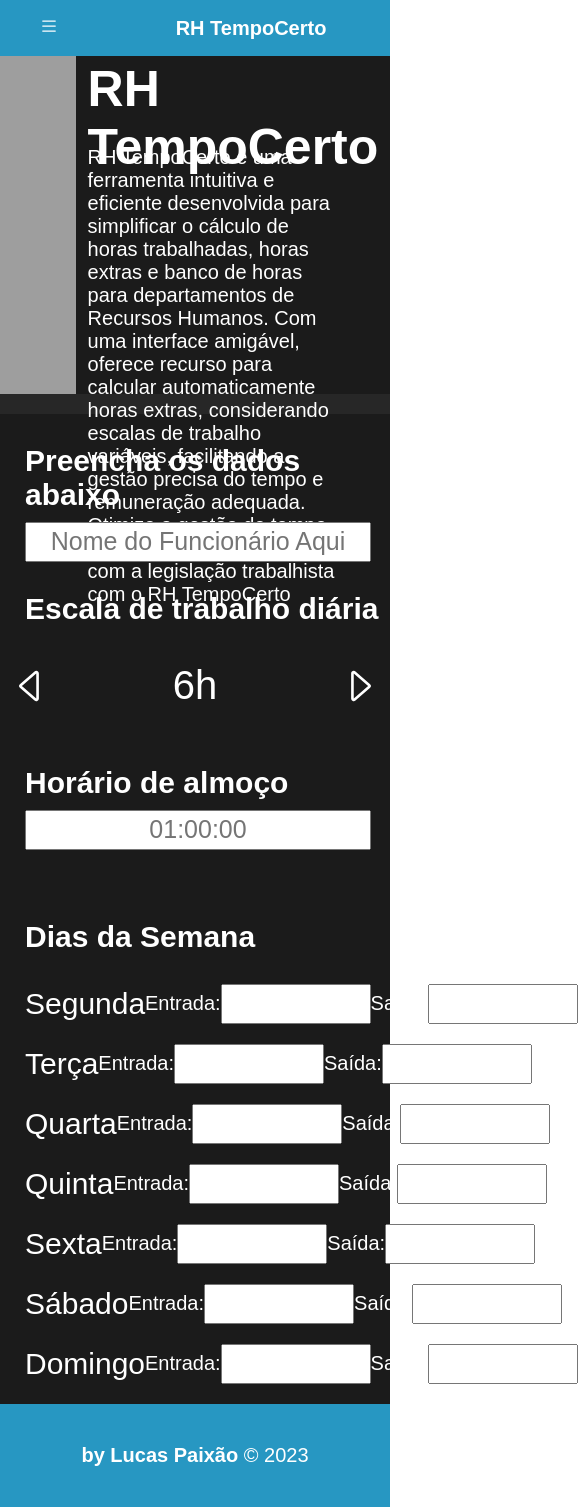
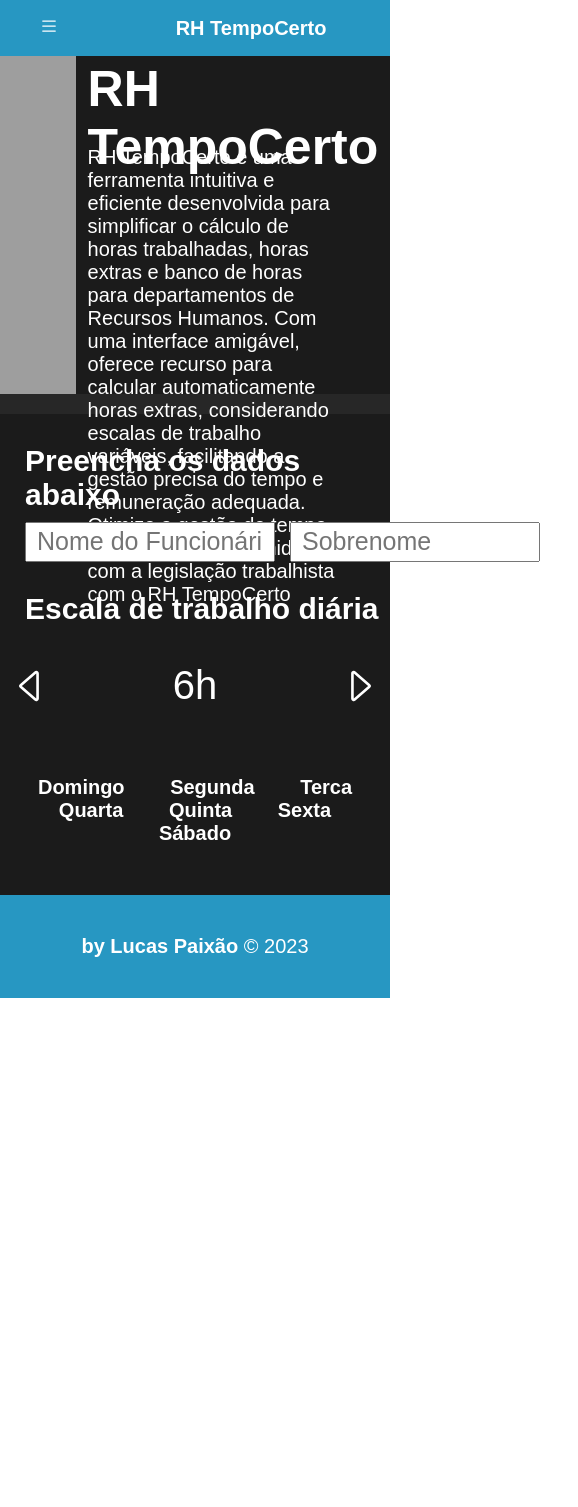
Before and after one commit to lukas-lkc/hrtool, a plain HTML site: page index.html in a window 390 px wide. Shown: the whole page, 578 px wide, since content can reach past the window. After the commit the page ends 998 px from the top, so only its background shows below. Drawn offline with Linux system fonts and the light colour scheme; grey boxes are pictures that could not be loaded.

Commit message:
Adicionei funcionalidade de ativar/desativar os dias da semana

```diff
--- a/css/styles.css
+++ b/css/styles.css
@@ -159,7 +159,7 @@
 .form_main {
     max-width: 1200px;
     margin: 0 auto;
-    padding: 0px 10px 20px 10px;
+    padding: 0px 10px 50px 10px;
     background-color: #1b1b1b;
     text-align: left;
     /* Cor de fundo de backup */
@@ -171,14 +171,20 @@
 
 }
 
-.campo_nome_funcionario, .campo_hora_almoco
+.campo-tipo1
 {
     color: var(--color-dark2);
     font-size: 25px;
     height: 40px;
+    width: 250px;
     padding: 0 10px;
+    text-align: left;
+    margin-left: 15px;
+}
+
+#horaAlmoco
+{
     text-align: center;
-    margin-left: 15px;
 }
 
 .campo_entrada, .campo_saida{
@@ -187,31 +193,70 @@
     height: 40px;
     padding: 0 10px;
     text-align: center;
+    margin: 15px;
     color: var(--color-dark2);
 }
 
-.dias_semana{
-    padding-top: 40px;
+label[for^="entrada"] {
+    margin: 10px;
+    /* Outros estilos desejados */
+}
+.campo_entrada {
+    margin: 0px 200px 0px 0px; /* Adiciona margem apenas ao campo de entrada */
+}
+.campo_saida {
+    margin: 0px 0px 0px 0px; /* Adiciona margem apenas ao campo de entrada */
 }
 
-.dias_semana_campos{
+.selecao_dias {
+    margin-top: 40px;
     text-align: center;
-    display: flex;
-    /*deixa um bloco ao lado do outro*/
-    /*flex-direction: column; deixa um elemento em baixo do outro em formato de coluna*/
     flex-direction: row;
-    /*deixa um elemento ao lado do outro linha (vem por default)*/
+    align-items: center;
+}
+.selecao_dias a {
+    text-decoration: none;
+    margin: 20px;
+    color: var(--color-white);
+    transition: 1s;
+    font-weight: bold;
+}
+
+.selecao_dias a:hover {
+    color: var(--color-green1);
+    transition: 1s;
+}
+
+
+
+
+
+
+.dias_semana_campos {
+    display: none; /* Inicia oculto */
+    text-align: center;
+    flex-direction: row;
     align-items: center;
     justify-content: space-between;
-    /*distancia entre os blocos, sempre ao extremo*/
     padding: 20px 10px 0 15px;
+}
+
+.dias_semana_campos.active {
+    display: flex;
+    background-color: transparent;
 }
 
 .dias{
     text-align: left;
     width: 120px;
     font-size: 30px;
+
 }
+
+.dias_semana_campos.active {
+    display: block;
+ }
+  /* Mostra quando a classe active está presente */
 /*////////////////////primeiro carrossel////////////////////*/
 .slider_escalas {
     display: flex;
@@ -262,24 +307,30 @@
     height: 100%;
 }
 
-/*segundo carrossel*/
-
-
-
+/*campo1*/
+.div-campo1{
+    display: flex;
+}
 .btn {
     display: block;
     text-align: center;
+    font-size: 20px;
     text-transform: uppercase;
     text-decoration: none;
     background-color: var(--color-green1);
-    padding: 15px;
+    height: 40px;
+    border-radius: 5px;
+    padding: 0 10px;
     margin-bottom: 20px;
     transition: 0.5s;
+    margin-left: 15px;
 }
 
 .btn:hover {
     background-color: var(--color-green2);
 }
+
+
 
 footer {
     background-color: var(--color-green1);
--- a/index.html
+++ b/index.html
@@ -65,9 +65,14 @@
     <form class="form_main">
       <h3>Preencha os dados abaixo</h3>
       <!--Campo nome funcionario-->
-      <label for="nomeFuncionario"></label>
-      <input class="campo_nome_funcionario" type="text" id="nomeFuncionario" name="nomeFuncionario"
-        placeholder="Nome do Funcionário Aqui">
+      <div class="div-campo1">
+        <label for="nomeFuncionario"></label>
+        <input class="campo-tipo1" type="text" id="nomeFuncionario" name="nomeFuncionario"
+          placeholder="Nome do Funcionário">
+        <label for="sobrenomeFuncionario"></label>
+        <input class="campo-tipo1" type="text" id="sobrenomeFuncionario" name="sobrenomeFuncionario"
+          placeholder="Sobrenome">
+      </div>
       <h3>Escala de trabalho diária</h3>
 
       <!--Slide1-->
@@ -91,63 +96,72 @@
           </svg></button>
       </div>
       <!--fim slide1-->
+      <!--
+      <h3>Horário de almoço</h3>
+      <div class="div-campo1">
+        <label for="horaAlmoco"></label>
+        <input class="campo-tipo1" type="text" id="horaAlmoco" name="horaAlmoco" placeholder="01:00:00">
+        <button class="btn" type="button" id="registrarBtn2">Registrar</button>
+      </div>-->
 
-      <h3>Horário de almoço</h3>
-      <label for="horaAlmoco"></label>
-      <input class="campo_hora_almoco" type="text" id="horaAlmoco" name="horaAlmoco" placeholder="01:00:00">
+      <div class="selecao_dias">
+        <a href="#" class="dia-link" data-day="domingo">Domingo</a>
+        <a href="#" class="dia-link" data-day="segunda">Segunda</a>
+        <a href="#" class="dia-link" data-day="terca">Terca</a>
+        <a href="#" class="dia-link" data-day="quarta">Quarta</a>
+        <a href="#" class="dia-link" data-day="quinta">Quinta</a>
+        <a href="#" class="dia-link" data-day="sexta">Sexta</a>
+        <a href="#" class="dia-link" data-day="sabado">Sábado</a>
+      </div>
       <section class="dias_semana">
-        <h3>Dias da Semana</h3>
-        <div class="dias_semana_campos">
+        <div class="dias_semana_campos" id="domingo">
+          <div class="dias">Domingo</div>
+          <label for="entrada1">Entrada:</label>
+          <input class="campo_entrada" type="text" id="entrada1" name="entrada1" placeholder="">
+          <label for="saida1">Saída:</label>
+          <input class="campo_saida" type="text" id="saida1" name="saida1" placeholder="">
+        </div>
+        <div class="dias_semana_campos" id="segunda">
           <div class="dias">Segunda</div>
-          <label for="entrada">Entrada:</label>
-          <input class="campo_entrada" type="text" id="entrada" name="entrada" placeholder="">
-          <label for="entrada">Saída:</label>
-          <input class="campo_saida" type="text" id="entrada" name="entrada" placeholder="">
+          <label for="entrada2">Entrada:</label>
+          <input class="campo_entrada" type="text" id="entrada2" name="entrada2" placeholder="">
+          <label for="saida2">Saída:</label>
+          <input class="campo_saida" type="text" id="saida2" name="saida2" placeholder="">
         </div>
-        <div class="dias_semana_campos">
+        <div class="dias_semana_campos" id="terca">
           <div class="dias">Terça</div>
-          <label for="entrada">Entrada:</label>
-          <input class="campo_entrada" type="text" id="entrada" name="entrada" placeholder="">
-          <label for="entrada">Saída:</label>
-          <input class="campo_saida" type="text" id="entrada" name="entrada" placeholder="">
+          <label for="entrada3">Entrada:</label>
+          <input class="campo_entrada" type="text" id="entrada3" name="entrad3" placeholder="">
+          <label for="saida3">Saída:</label>
+          <input class="campo_saida" type="text" id="saida3" name="saida3" placeholder="">
         </div>
-        <div class="dias_semana_campos">
+        <div class="dias_semana_campos" id="quarta">
           <div class="dias">Quarta</div>
-          <label for="entrada">Entrada:</label>
-          <input class="campo_entrada" type="text" id="entrada" name="entrada" placeholder="">
-          <label for="entrada">Saída:</label>
-          <input class="campo_saida" type="text" id="entrada" name="entrada" placeholder="">
+          <label for="entrada4">Entrada:</label>
+          <input class="campo_entrada" type="text" id="entrada4" name="entrad4" placeholder="">
+          <label for="saida4">Saída:</label>
+          <input class="campo_saida" type="text" id="saida4" name="saida4" placeholder="">
         </div>
-        <div class="dias_semana_campos">
+        <div class="dias_semana_campos" id="quinta">
           <div class="dias">Quinta</div>
-          <label for="entrada">Entrada:</label>
-          <input class="campo_entrada" type="text" id="entrada" name="entrada" placeholder="">
-          <label for="entrada">Saída:</label>
-          <input class="campo_saida" type="text" id="entrada" name="entrada" placeholder="">
+          <label for="entrada5">Entrada:</label>
+          <input class="campo_entrada" type="text" id="entrada5" name="entrad5" placeholder="">
+          <label for="saida5">Saída:</label>
+          <input class="campo_saida" type="text" id="saida5" name="saida5" placeholder="">
         </div>
-        <div class="dias_semana_campos">
+        <div class="dias_semana_campos" id="sexta">
           <div class="dias">Sexta</div>
-          <label for="entrada">Entrada:</label>
-          <input class="campo_entrada" type="text" id="entrada" name="entrada" placeholder="">
-          <label for="entrada">Saída:</label>
-          <input class="campo_saida" type="text" id="entrada" name="entrada" placeholder="">
+          <label for="entrada6">Entrada:</label>
+          <input class="campo_entrada" type="text" id="entrada6" name="entrad6" placeholder="">
+          <label for="saida6">Saída:</label>
+          <input class="campo_saida" type="text" id="saida6" name="saida6" placeholder="">
         </div>
-        <div class="dias_semana_campos">
+        <div class="dias_semana_campos" id="sabado">
           <div class="dias">Sábado</div>
-          <label for="entrada">Entrada:</label>
-          <input class="campo_entrada" type="text" id="entrada" name="entrada" placeholder="">
-          <label for="entrada">Saída:</label>
-          <input class="campo_saida" type="text" id="entrada" name="entrada" placeholder="">
-        </div>
-        <div class="dias_semana_campos">
-          <div class="dias">Domingo</div>
-          <label for="entrada">Entrada:</label>
-          <input class="campo_entrada" type="text" id="entrada" name="entrada" placeholder="">
-          <label for="entrada">Saída:</label>
-          <input class="campo_saida" type="text" id="entrada" name="entrada" placeholder="">
-        </div>
-        <div>
-          <h2 id="resultado"></h2>
+          <label for="entrada7">Entrada:</label>
+          <input class="campo_entrada" type="text" id="entrada7" name="entrad7" placeholder="">
+          <label for="saida7">Saída:</label>
+          <input class="campo_saida" type="text" id="saida7" name="saida7" placeholder="">
         </div>
       </section>
     </form>
@@ -160,4 +174,5 @@
     </p>
   </footer>
 </body>
+
 </html>
```
Also changed, not shown: main.js (+103 -33 lines).
